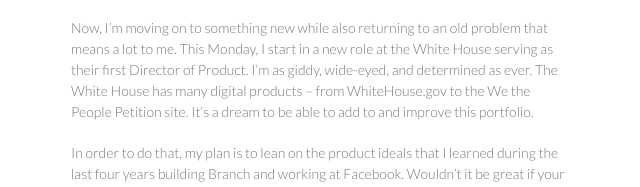
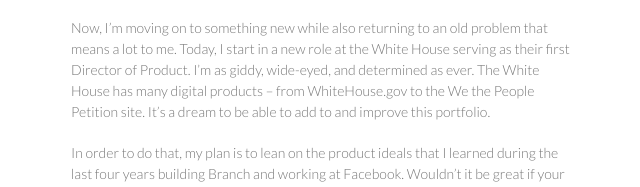
Before and after one commit to joshmiller/joshmiller.github.io, a plain HTML site: page whitehouse.html in a window 1280 px wide. Shown: the part 926-1113 px from the top of the page, 139-779 px from the left. Drawn offline with Linux system fonts and the light colour scheme.

Commit message:
Update whitehouse.html

```diff
--- a/whitehouse.html
+++ b/whitehouse.html
@@ -32,7 +32,7 @@ The White House / <a name="joshm" class="anchor" href="#joshm"><span class="octi
 
 <p> Two summers later, I put my college studies on hold to create a technology startup, Branch. The software we built was also inspired by my time on Capitol Hill, and it was eventually employed by the likes of General Stanley McChrystal and the New York Times. After growing the company to ten people and two products, the Branch team joined Facebook. There, I have been leading the development of new web and mobile products ever since.</p>
 
-<p> Now, I’m moving on to something new while also returning to an old problem that means a lot to me. This Monday, I start in a new role at the White House serving as their first Director of Product. I’m as giddy, wide-eyed, and determined as ever. The White House has many digital products – from WhiteHouse.gov to the We the People Petition site. It’s a dream to be able to add to and improve this portfolio.</p>
+<p> Now, I’m moving on to something new while also returning to an old problem that means a lot to me. Today, I start in a new role at the White House serving as their first Director of Product. I’m as giddy, wide-eyed, and determined as ever. The White House has many digital products – from WhiteHouse.gov to the We the People Petition site. It’s a dream to be able to add to and improve this portfolio.</p>
 
 <p> In order to do that, my plan is to lean on the product ideals that I learned during the last four years building Branch and working at Facebook. Wouldn’t it be great if your government had a conversation with you instead of just talking at you? Imagine if talking to the government was as easy as talking to your friends on Facebook? I’m excited to take what I’ve learned from my time in the technology industry and apply it to the ideals of our democracy. As a mentor of mine likes to say, “It’s gonna be great!”</p>
 
```
